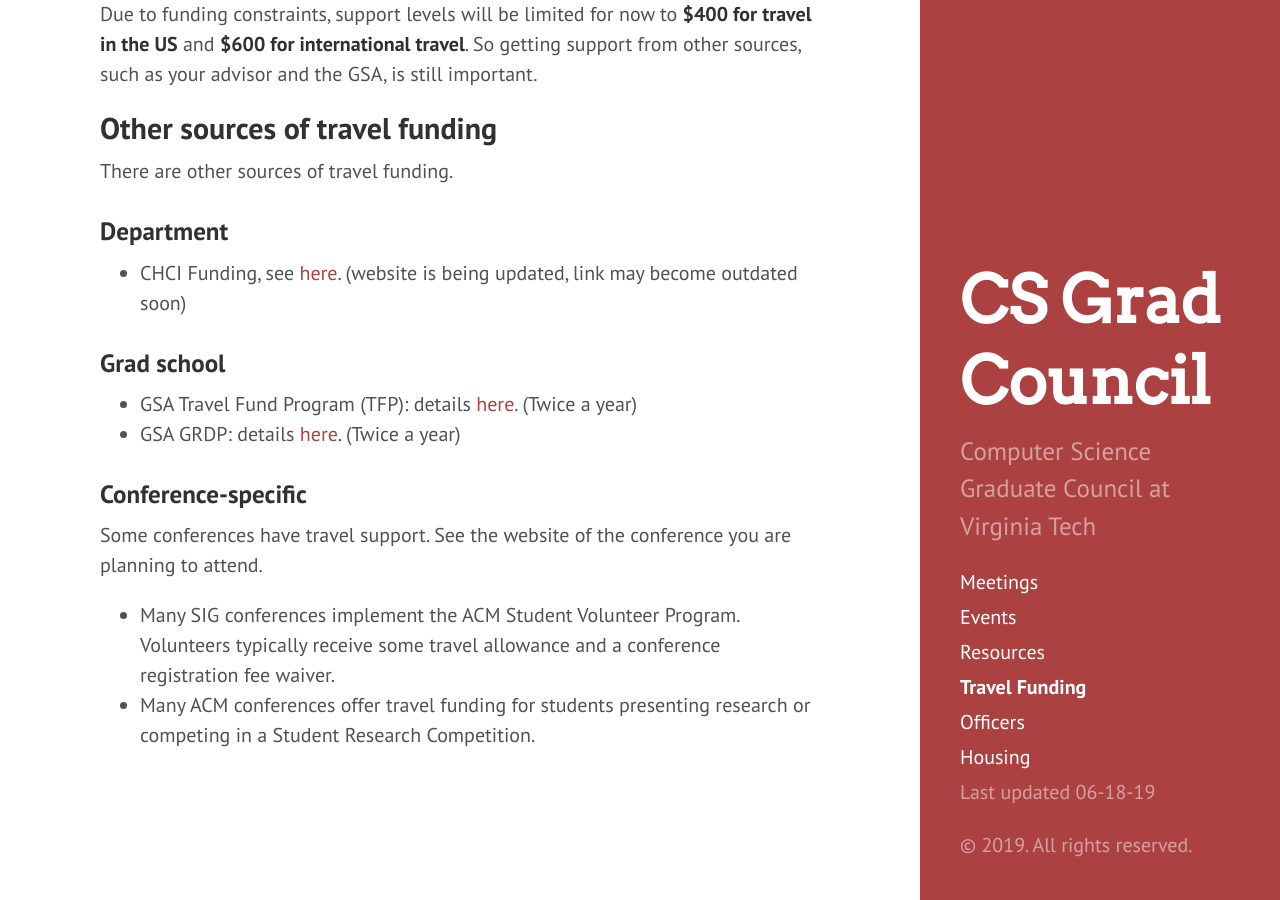
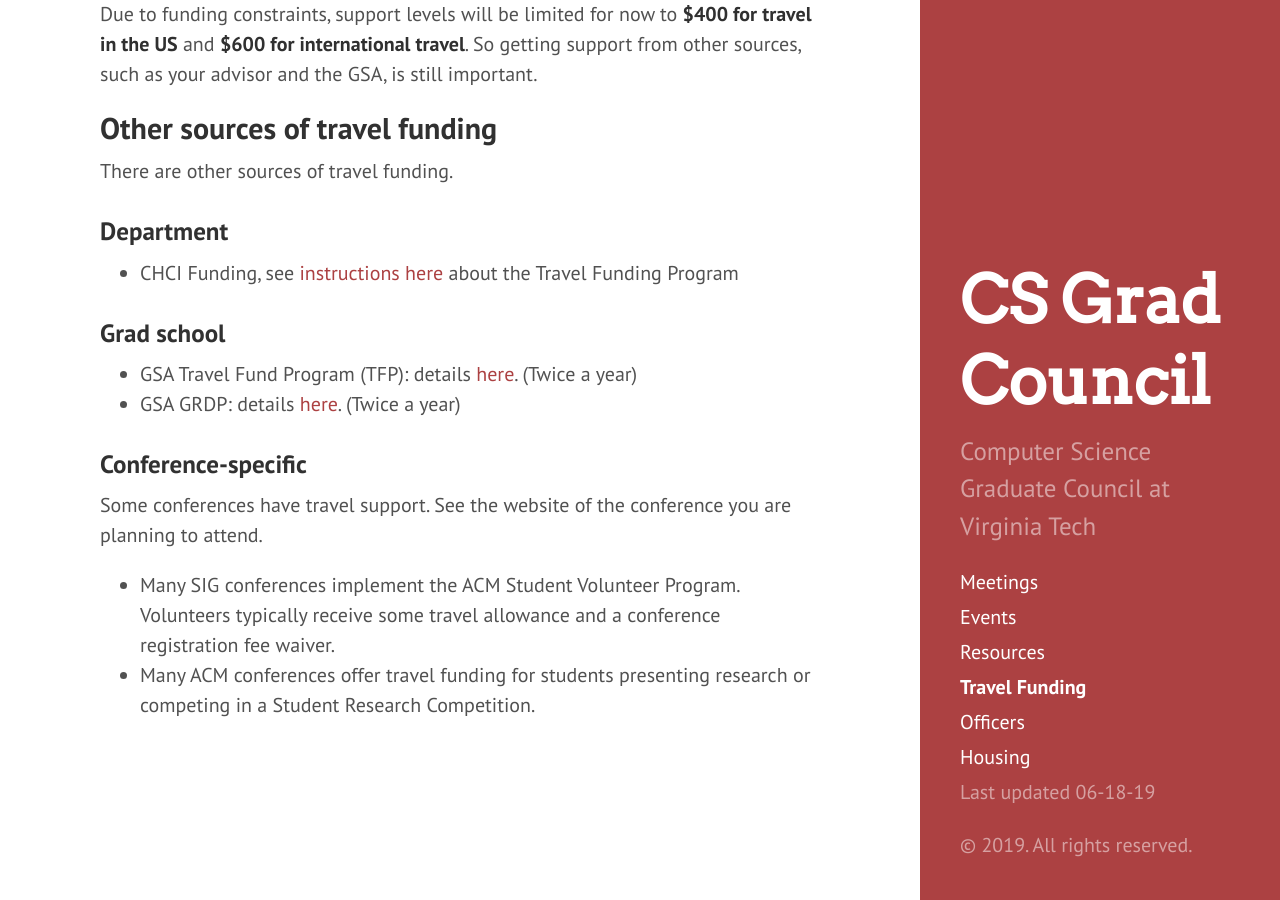
Before and after one commit to CSGraduateCouncil-VirginiaTech/csgc-website, a Jekyll site: the page built from csgc-jekyll-src/travel_funding.md, in a window 1280 px wide and 900 px high, scrolled down 740 px. Built offline with Jekyll 4.4.1, drawn with Linux system fonts in a browser that asks for light colours.

Commit message:
CHCI funding: fix broken link
fixes: #18

```diff
--- a/csgc-jekyll-src/travel_funding.md
+++ b/csgc-jekyll-src/travel_funding.md
@@ -39,7 +39,7 @@ There are other sources of travel funding.
 
 ### Department
 
-- CHCI Funding, see [here](http://www.hci.vt.edu/funding.php). (website is being updated, link may become outdated soon)
+- CHCI Funding, see [instructions here](http://hci.vt.edu/programs/) about the Travel Funding Program
 
 ### Grad school
 
```
